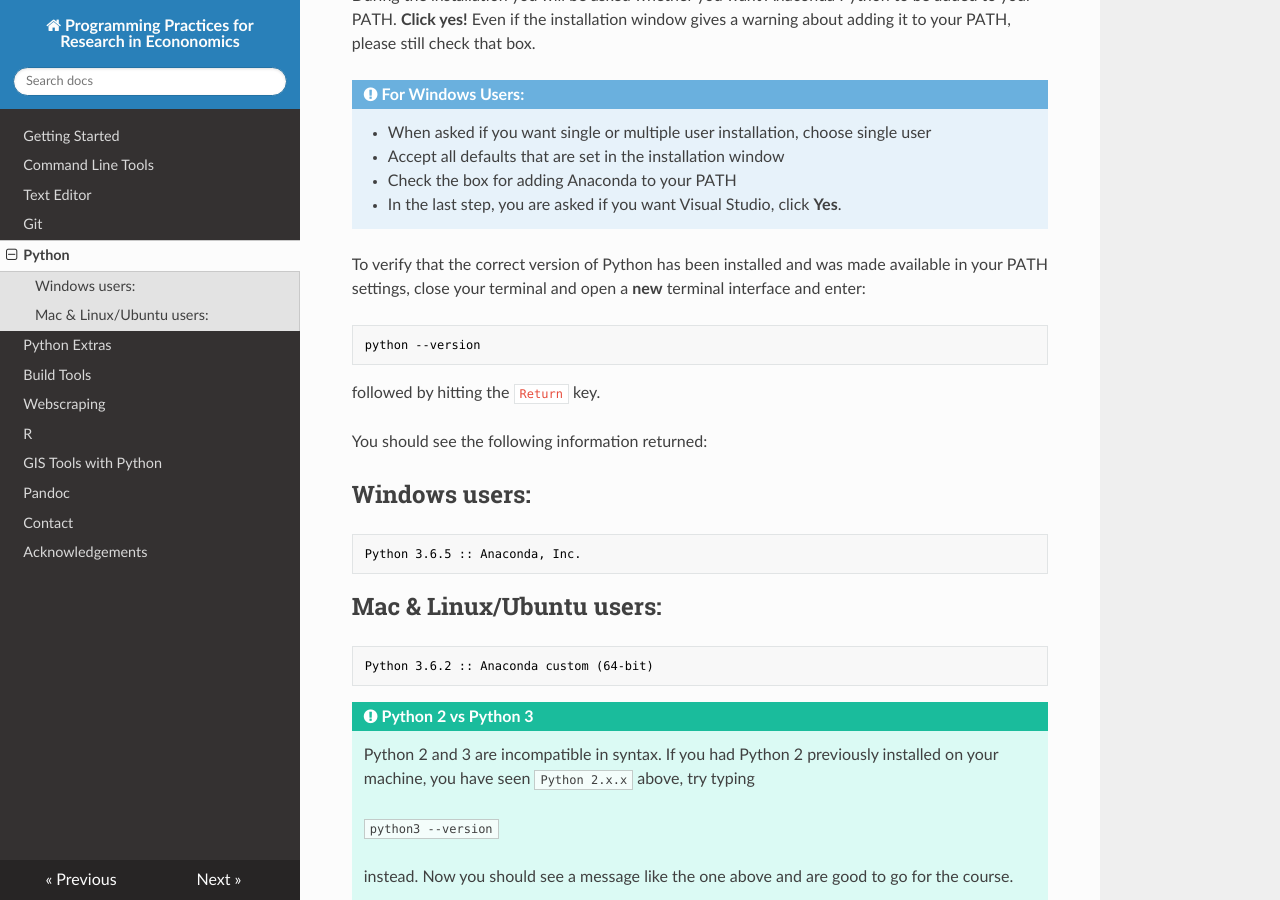
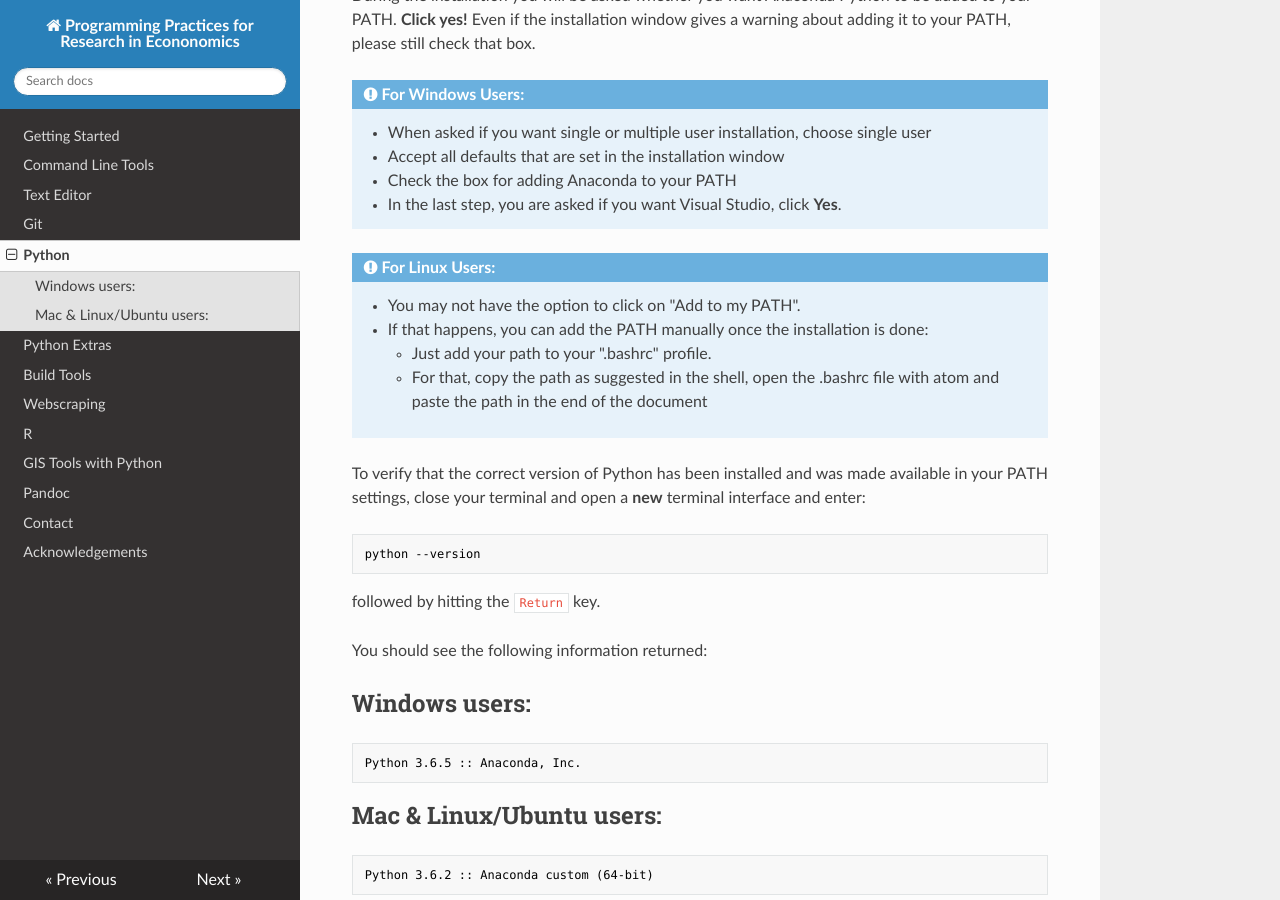
Before and after one commit to pp4rs/DEPRECATED-installation-guide, an MkDocs documentation site: the page built from docs/python.md, in a window 1280 px wide and 900 px high, scrolled down 320 px. Built offline with MkDocs 1.6.1, drawn with Linux system fonts in a browser that asks for light colours; nearby versions of some CDN libraries; old or Windows-style settings are respelled for this version of MkDocs.

Commit message:
added linux note for python install

````diff
--- a/docs/python.md
+++ b/docs/python.md
@@ -14,7 +14,17 @@ During the installation you will be asked whether you want Anaconda Python to be
     *   In the last step, you are asked if you want Visual Studio, click **Yes**.
 
 
+!!! note "For Linux Users:"
+    *   You may not have the option to click on "Add to my PATH".
+    *   If that happens, you can add the PATH manually once the installation is done:
+        *   Just add your path to your ".bashrc" profile.
+        *   For that, copy the path as suggested in the shell, open the .bashrc file with atom and paste the path in the end of the document
+
+
+
+
 To verify that the correct version of Python has been installed and was made available in your PATH settings, close your terminal and open a **new** terminal interface and enter:
+
 
 ```bash
 python --version
````
